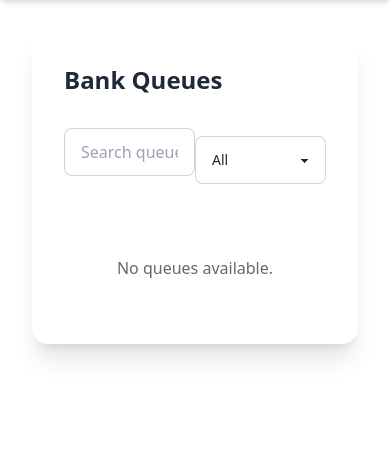
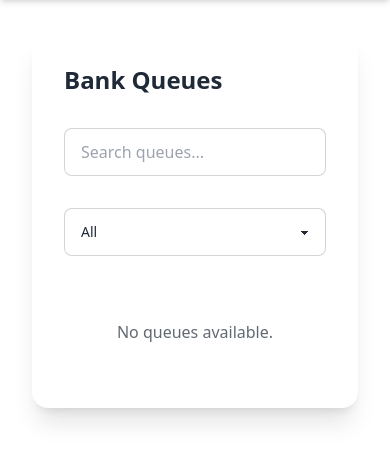
Before and after one commit to pannlnwza/queue-management, a Django app: page /queues/bank/ in a window 390 px wide. Shown: the part 72-534 px from the top of the page. Run offline with Django 5.2, Linux system fonts and the light colour scheme; data that the repository does not hold is empty; some libraries are stand-ins or nearby versions.

Commit message:
Adjust size of search bar and filterer, and make it responsive.

```diff
--- a/participant/templates/participant/list_queues.html
+++ b/participant/templates/participant/list_queues.html
@@ -6,8 +6,9 @@
     <div class="card bg-base-100 shadow-xl">
         <div class="card-body">
             <h2 class="card-title text-2xl font-bold mb-6">{{ queue_type }} Queues</h2>
-            <div class="flex justify-between items-center mb-6">
-                <div class="form-control w-1/2 md:w-1/3 mb-4 md:mb-0">
+            <div class="flex flex-col sm:flex-row justify-between items-center mb-6 gap-4 sm:gap-6">  <!-- Added gap-4 for small screens and sm:gap-6 for larger screens -->
+
+                <div class="form-control w-full sm:w-4/5 mb-4 sm:mb-0">
                     <div class="input-group">
                         <input
                             type="text"
@@ -18,8 +19,7 @@
                     </div>
                 </div>
 
-
-                <div class="form-control w-1/2 md:w-1/3">
+                <div class="form-control w-full sm:w-1/6">
                     <select id="statusFilter" class="select select-bordered w-full">
                         <option value="">All</option>
                         <option value="full">Full</option>
@@ -29,8 +29,7 @@
                 </div>
             </div>
 
-
-            <div class="grid grid-cols-1 md:grid-cols-2 gap-4" id="queueList">
+            <div class="grid grid-cols-1 sm:grid-cols-2 gap-4" id="queueList">
                 {% if queues %}
                     {% for queue in queues %}
                         {% if not queue.is_closed %}
```
